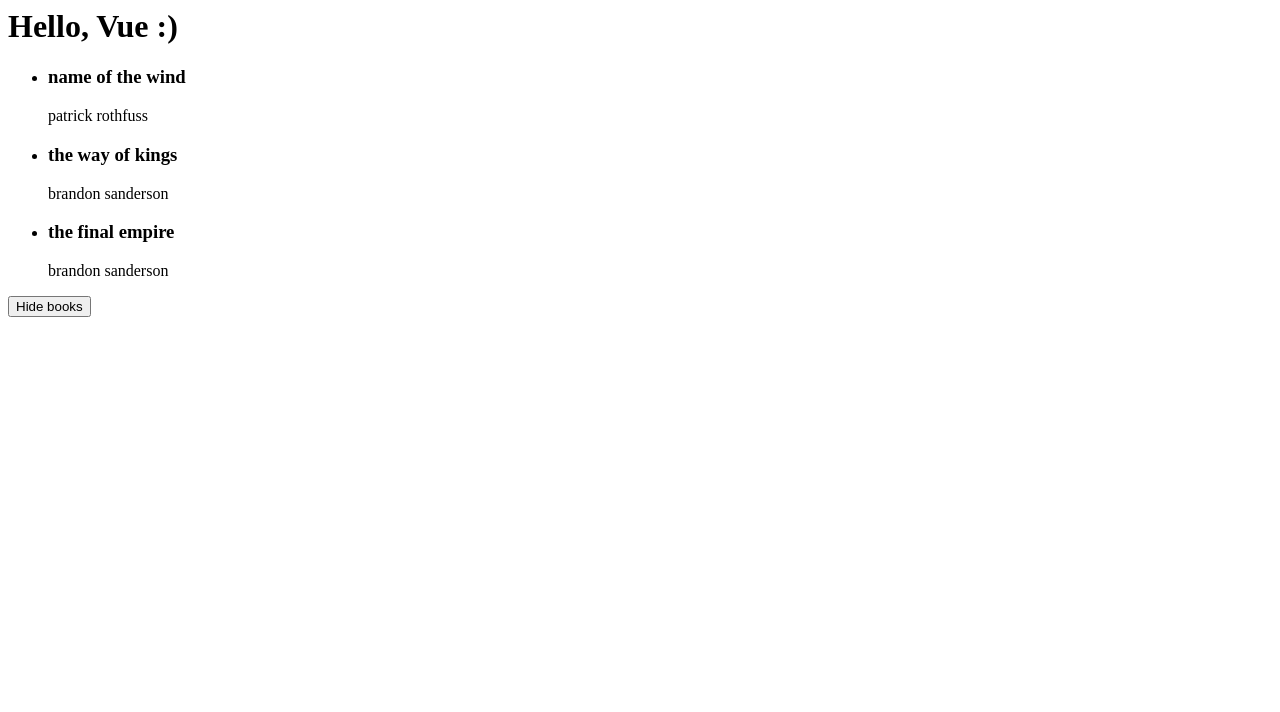
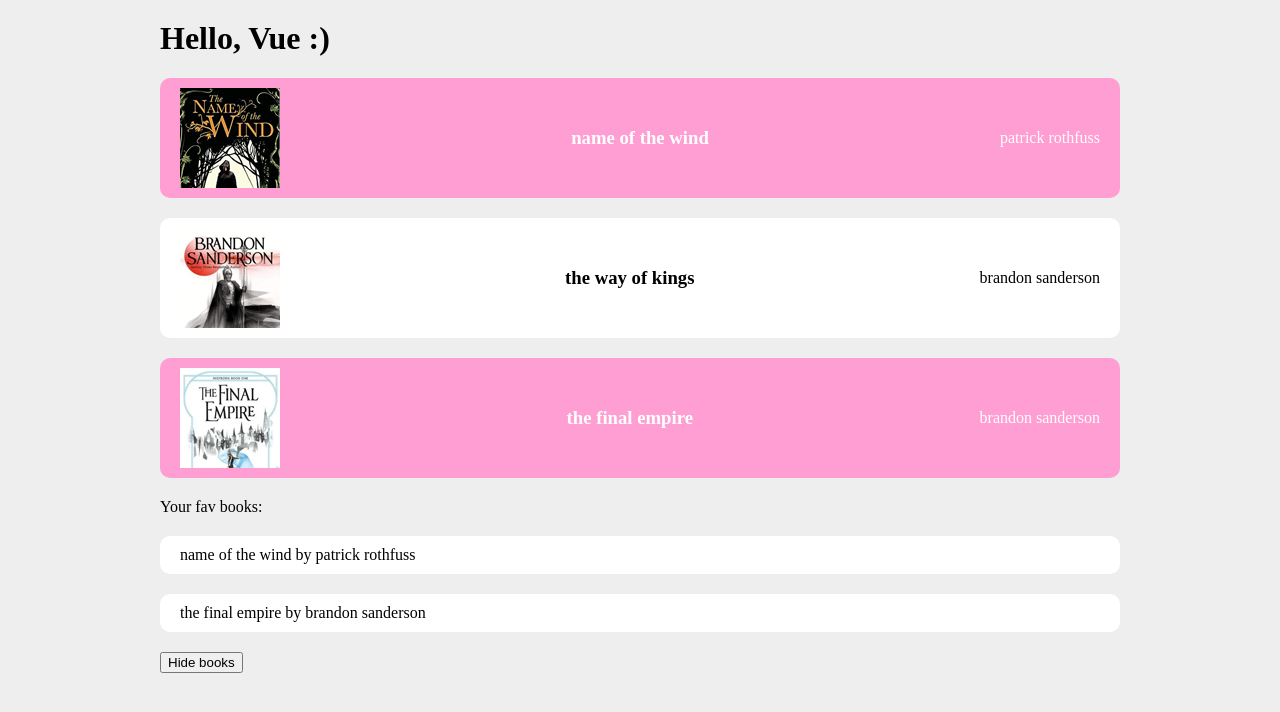
Before and after one commit to atubak400/Vue-Tutorials, a plain HTML site: page index.html in a window 1280 px wide. Drawn offline with nearby package versions, Linux system fonts and the light colour scheme.

Commit message:
toggle class

```diff
--- a/app.js
+++ b/app.js
@@ -3,9 +3,9 @@ const app = Vue.createApp({
 		return {
 			showBooks: true,
 			books: [
-				{ title: 'name of the wind', author: 'patrick rothfuss' },
-				{ title: 'the way of kings', author: 'brandon sanderson' },
-				{ title: 'the final empire', author: 'brandon sanderson' },
+				{ title: 'name of the wind', author: 'patrick rothfuss', img: 'assets/1.jpg', isFav: true },
+				{ title: 'the way of kings', author: 'brandon sanderson', img: 'assets/2.jpg', isFav: false },
+				{ title: 'the final empire', author: 'brandon sanderson', img: 'assets/3.jpg', isFav: true },
 			],
 		}
 	},
@@ -13,6 +13,20 @@ const app = Vue.createApp({
 		toggleShowBooks() {
 			this.showBooks = !this.showBooks
 		},
+		toggleFav(book) {
+			book.isFav = !book.isFav
+
+			// if (book.isFav) {
+			//   book.isFav = false;
+			// } else {
+			//   book.isFav = true;
+			// }
+		},
+	},
+	computed: {
+		filteredBooks() {
+			return this.books.filter((book) => book.isFav)
+		},
 	},
 })
 
--- a/index.html
+++ b/index.html
@@ -5,13 +5,31 @@
 		<title>Learning Vue</title>
 		<script src="https://unpkg.com/vue@3.0.0"></script>
 		<style>
-			.box {
-				padding: 100px 0;
-				width: 400px;
-				text-align: center;
-				background: #ddd;
-				margin: 20px;
-				display: inline-block;
+			body {
+				background: #eee;
+				max-width: 960px;
+				margin: 20px auto;
+			}
+			p,
+			h3,
+			ul {
+				margin: 0;
+				padding: 0;
+			}
+			li {
+				list-style-type: none;
+				background: #fff;
+				margin: 20px auto;
+				padding: 10px 20px;
+				border-radius: 10px;
+				display: flex;
+				align-items: center;
+				justify-content: space-between;
+				cursor: pointer;
+			}
+			li.fav {
+				background: #ff9ed2;
+				color: white;
 			}
 		</style>
 	</head>
@@ -21,10 +39,15 @@
 		<div id="app">
 			<div v-if="showBooks">
 				<ul>
-					<li v-for="book in books">
+					<li v-for="book in books" :class="{ fav: book.isFav }" @click="toggleFav(book)">
+						<img :src="book.img" :alt="book.title" />
 						<h3>{{ book.title }}</h3>
 						<p>{{ book.author }}</p>
 					</li>
+				</ul>
+				<p>Your fav books:</p>
+				<ul>
+					<li v-for="book in filteredBooks">{{ book.title }} by {{ book.author }}</li>
 				</ul>
 			</div>
 			<div v-else>
```
Also changed, not shown: assets/1.jpg (added), assets/2.jpg (added), assets/3.jpg (added), 1 other file.
